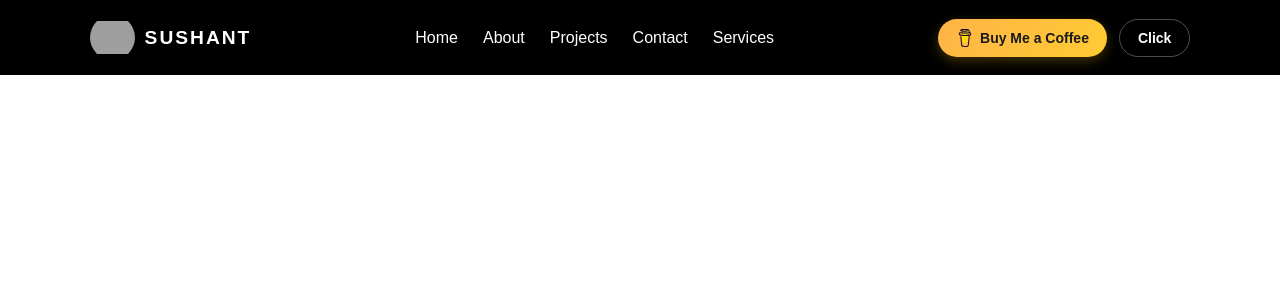
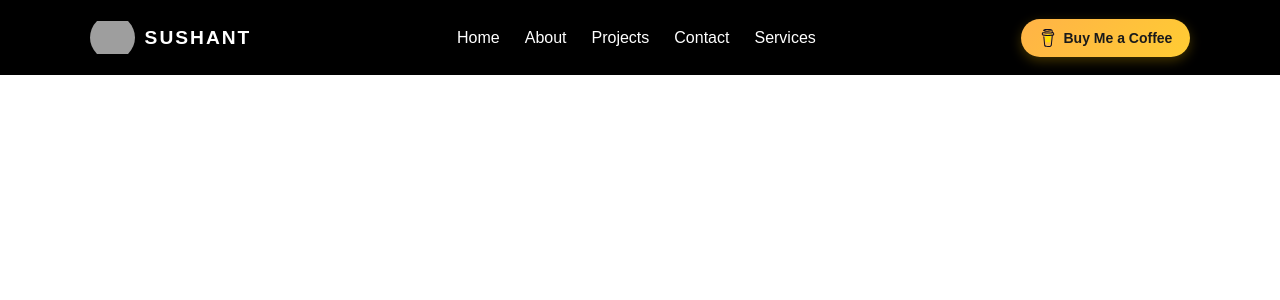
Before and after one commit to sushant-bit/myPortfolio, a React (Vite) app: page / in a window 1280 px wide. Shown: the top 300 px of the page. Built offline with nearby package versions, Linux system fonts and the light colour scheme; grey boxes are pictures that could not be loaded.

Commit message:
remove the click button from nav

```diff
--- a/src/Components/Navbar/Navbar.jsx
+++ b/src/Components/Navbar/Navbar.jsx
@@ -22,8 +22,6 @@ export const Navbar = () => {
           <img className="coffee-icon" src={CoffeeIcon} alt="coffee-icon" />
           Buy Me a Coffee
         </Button>
-        <Button type="secondary" >Click</Button>
-
       </div>
     </nav>
   );
```
